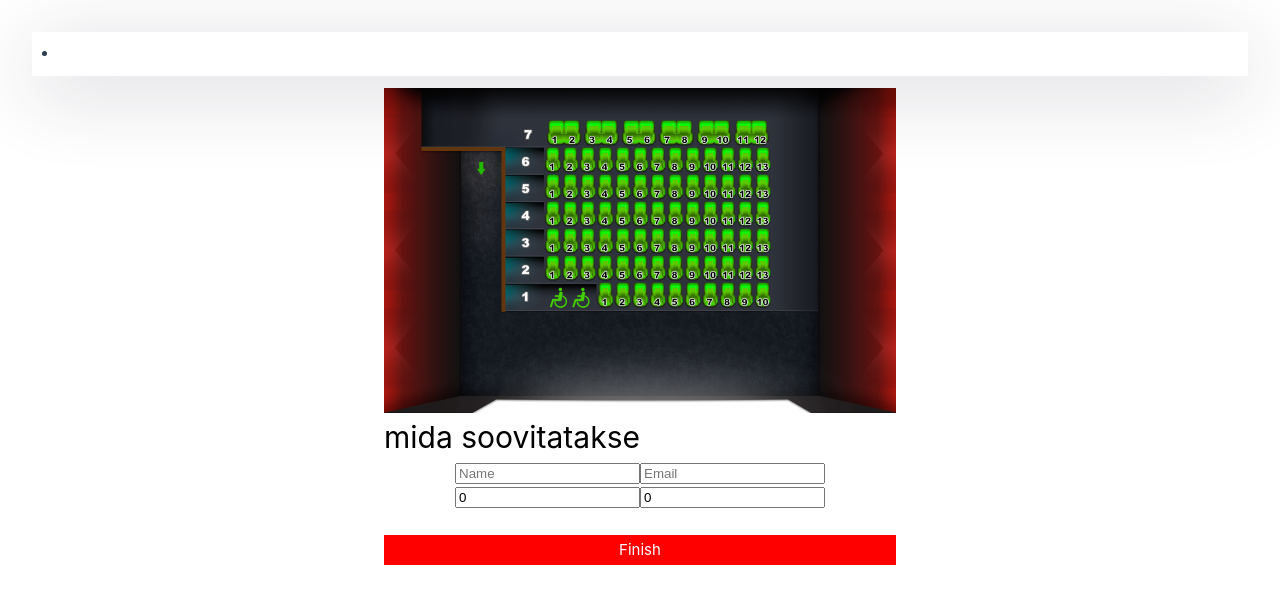
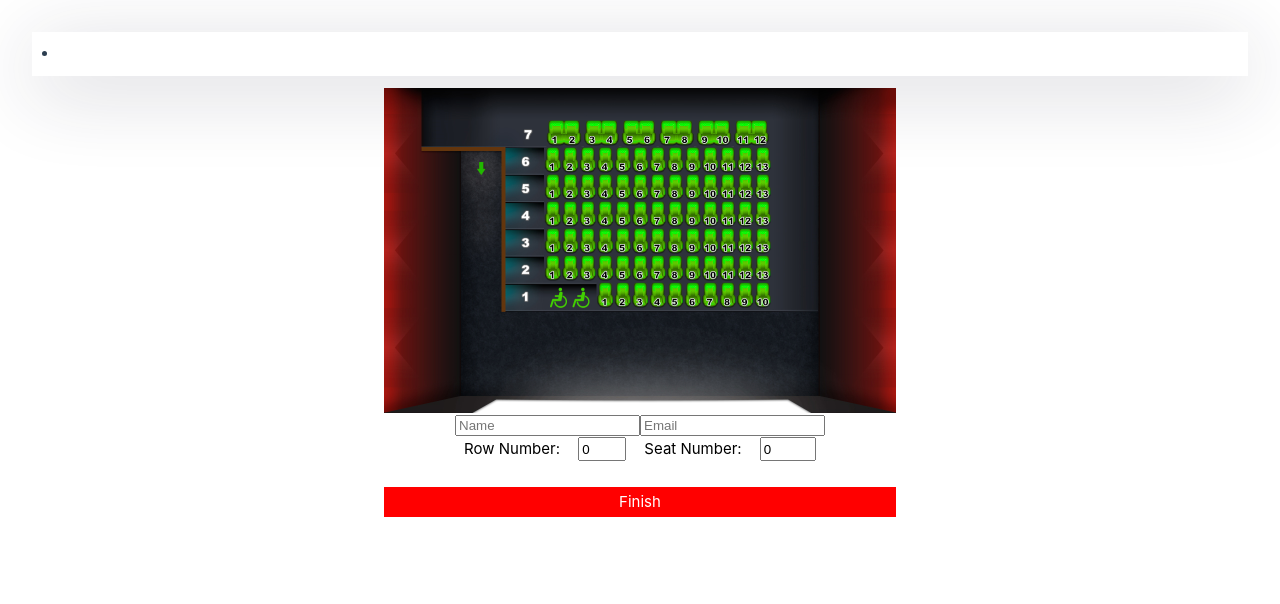
Before and after one commit to RainRahni/cinema-frontend, a Vue app in the folder cinema-front/: page /movie/1 in a window 1280 px wide. Shown: the top 604 px of the page. Built offline with nearby package versions, Linux system fonts and the light colour scheme; no server answers.

Commit message:
add modifications of registering to movie

```diff
--- a/cinema-front/src/views/MoviePage.vue
+++ b/cinema-front/src/views/MoviePage.vue
@@ -11,19 +11,20 @@
         <img src="@/assets/seat-plan.png">
         <p style="color: black">{{ falseSeats }}</p>
       </div>
-
-      <h1 style="color: black">mida soovitatakse</h1>
       <div class="forms">
         <div>
           <input type="text" class="form-control" placeholder="Name" v-model="userName"/>
           <input type="email" class="form-control" placeholder="Email" v-model="email"/>
         </div>
-        <div>
-          <input type="number" class="form-control" placeholder="Row Number" v-model="rowNumber"/>
-          <input type="number" class="form-control" placeholder="Seat Number" v-model="seatNumber"/>
+        <div class="seats">
+          <h4>Row Number:</h4>
+          <input type="number" class="form-control" v-model="rowNumber" :min="1" :max="7"/>
+          <h4>Seat Number:</h4>
+          <input type="number" class="form-control" v-model="seatNumber" :min="1"
+                 :max="getMax()"/>
         </div>
       </div>
-      <a href="/" class="finish" style="width: 100%">Finish</a>
+      <a href="/" class="finish" style="width: 100%" @click.prevent="finishBooking">Finish</a>
     </div>
   </div>
 </template>
@@ -55,6 +56,10 @@
   justify-content: center;
   align-items: center;
 }
+.seats {
+  display: flex;
+  justify-content: space-around;
+}
 .movie-info {
   display: flex;
   flex-direction: column;
@@ -68,18 +73,18 @@
   margin-top: 5%;
   color: #fff;
   &:hover {
-    color: black;
     background-color: green;
     border-radius: 0;
   }
 }
-
 </style>
 
 <script setup>
-import { ref, onMounted, computed } from 'vue';
+import { ref, onMounted, computed} from 'vue';
+import { useRouter } from 'vue-router';
 import axios from 'axios';
 
+const router = useRouter();
 const movieId = ref(window.location.pathname.split('/').pop());
 const movie = ref({});
 const userName = ref('');
@@ -94,7 +99,9 @@ onMounted(async () => {
     console.error(error);
   }
 });
-
+const getMax = () => {
+  return rowNumber.value === 1 ? 10 : 13;
+}
 const formatTime = (time) => {
   return time ? time.substring(0, 5) : '';
 };
@@ -131,13 +138,20 @@ const falseSeats = computed(() => {
 });
 const finishBooking = async () => {
   try {
+    let actualSeatNumber = seatNumber.value;
+    if (rowNumber.value > 1) {
+      actualSeatNumber += 10 + 13 * (rowNumber.value - 2);
+    }
     const response = await axios.post('http://localhost:8080/user/', {
       name: userName.value,
-      email: email.value,
-      rowNumber: rowNumber.value,
-      seatNumber: seatNumber.value,
-      movieId: movieId.value
+      email: email.value
+    }, {
+      params: {
+        movieId: movieId.value,
+        seatNumber: actualSeatNumber
+      }
     });
+    await router.push("/");
     console.log(response.data);
   } catch (error) {
     console.error(error);
```
